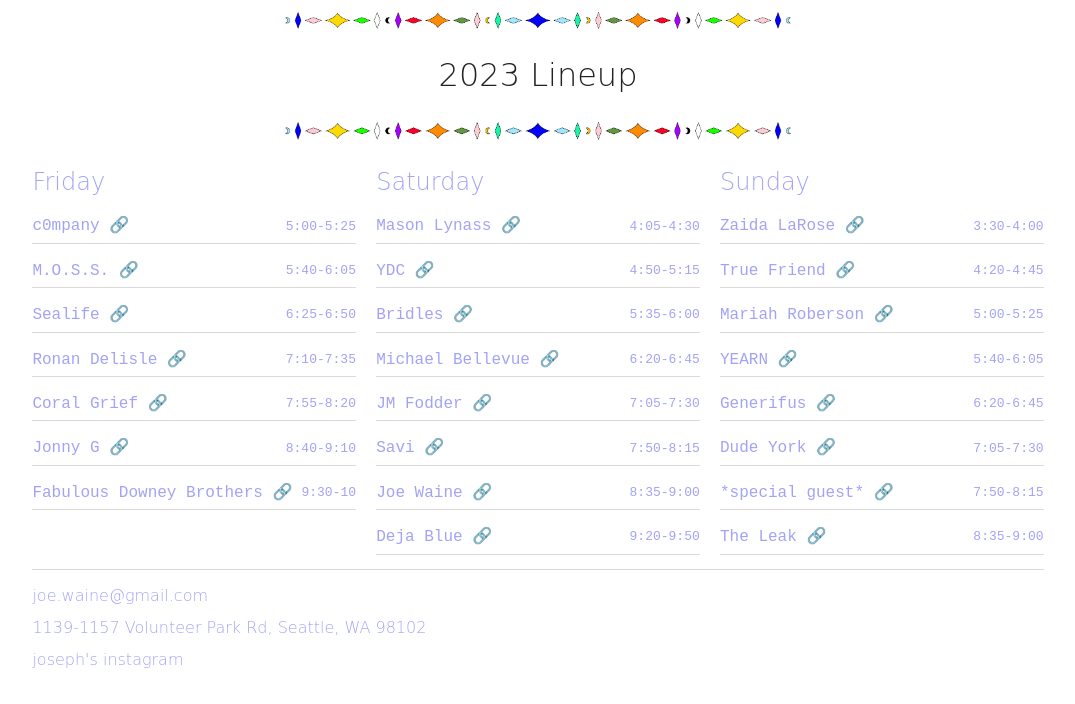
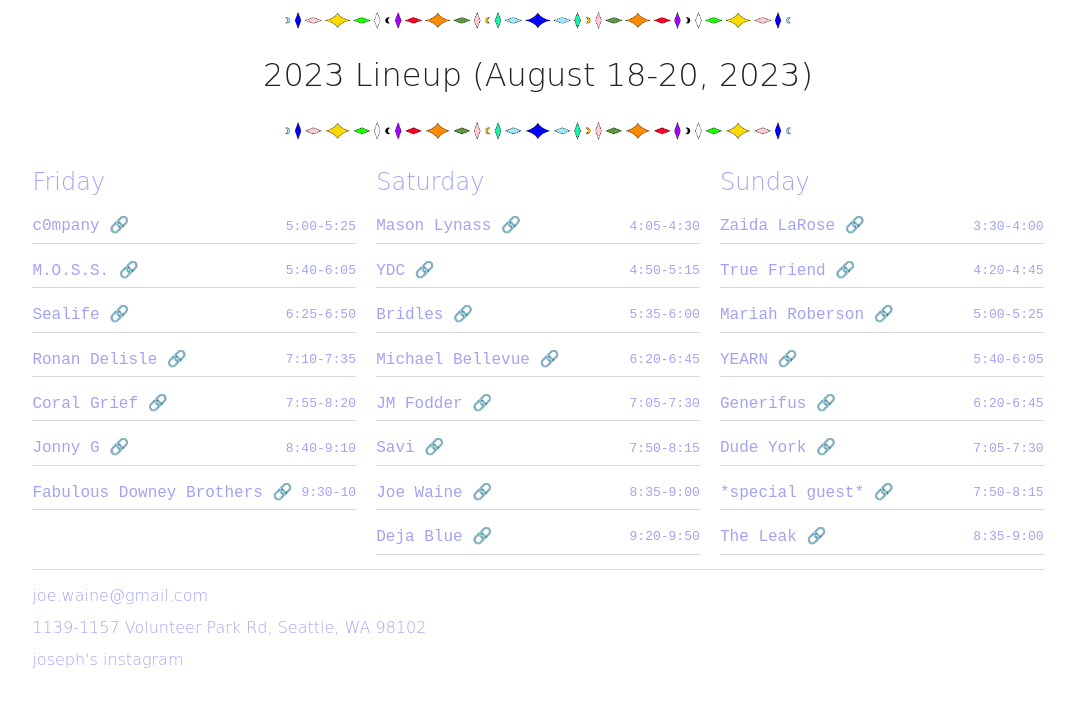
Before and after one commit to joewaine/wainestock, a website built with Parcel: page music.html in a window 1280 px wide. Shown: the part 112-816 px from the top of the page, without its empty margins (102-1177 px from the left). Built offline with nearby package versions, Linux system fonts and the light colour scheme.

Commit message:
Update music.html

```diff
--- a/music.html
+++ b/music.html
@@ -57,7 +57,7 @@
   <!-- <img style="width:80px;" src="/img/ggg.png" alt="ggg"><br> -->
   <img class="half-width-image" src="/img/chainline.png" alt="chainline">
 <!--   <img class="half-width-image" src="/img/lineup-header.png" alt="wainestock 2023 lineup header"> -->
-<h1>2023 Lineup</h1>
+<h1>2023 Lineup (August 18-20, 2023)</h1>
   <img class="half-width-image" src="/img/chainline.png" alt="chainline">
 </div>
 
```
